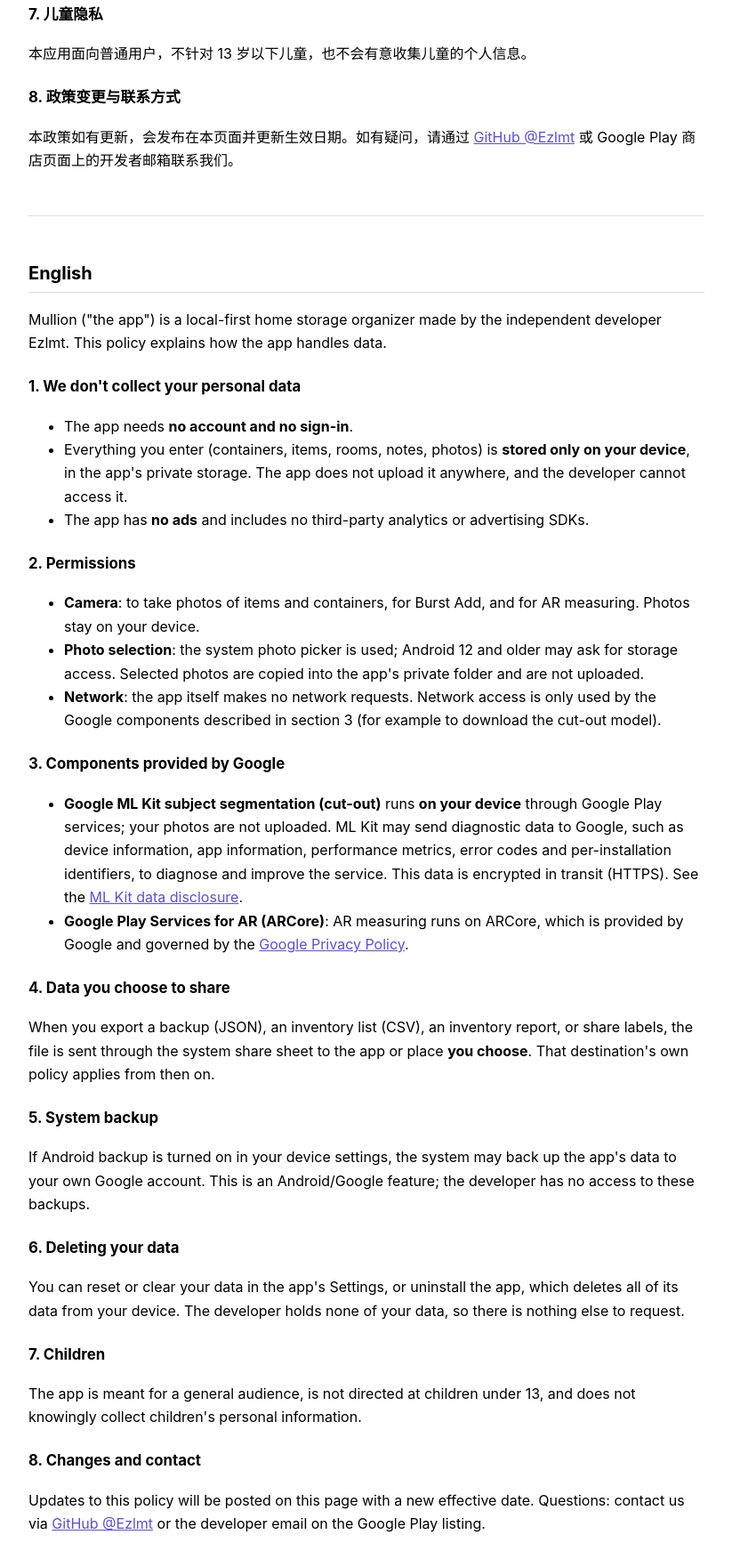
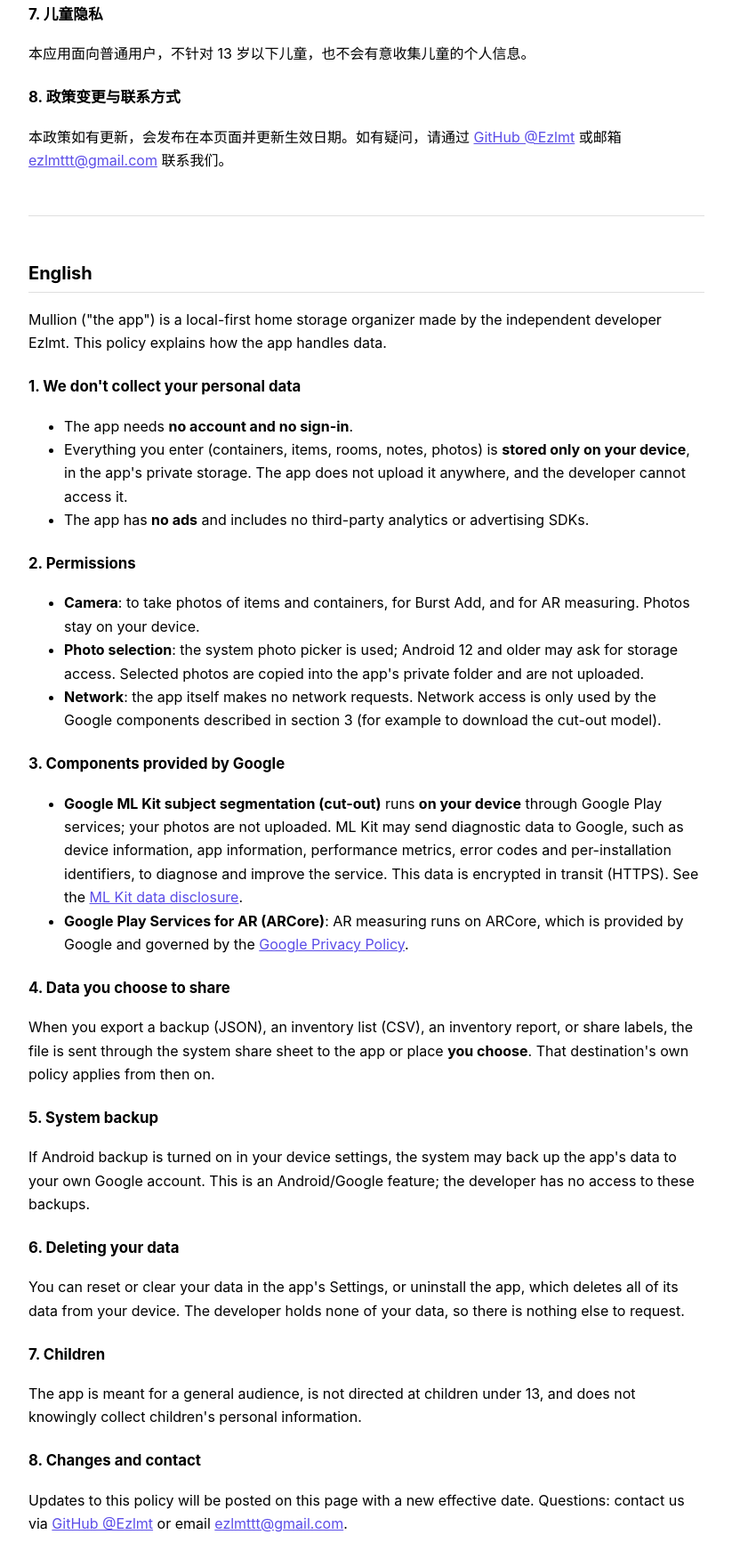
Before and after one commit to Ezlmt/ezlmt.github.io, a plain HTML site: page mullion/privacy/index.html in a window 1280 px wide. Shown: the part 1266-3027 px from the top of the page at 89% size, without its empty margins (228-1051 px from the left). Drawn offline with Linux system fonts and the light colour scheme.

Commit message:
Privacy policy: contact email

```diff
--- a/mullion/privacy/index.html
+++ b/mullion/privacy/index.html
@@ -58,7 +58,7 @@
     <p>本应用面向普通用户，不针对 13 岁以下儿童，也不会有意收集儿童的个人信息。</p>
 
     <h3>8. 政策变更与联系方式</h3>
-    <p>本政策如有更新，会发布在本页面并更新生效日期。如有疑问，请通过 <a href="https://github.com/Ezlmt">GitHub @Ezlmt</a> 或 Google Play 商店页面上的开发者邮箱联系我们。</p>
+    <p>本政策如有更新，会发布在本页面并更新生效日期。如有疑问，请通过 <a href="https://github.com/Ezlmt">GitHub @Ezlmt</a> 或邮箱 <a href="mailto:ezlmttt@gmail.com">ezlmttt@gmail.com</a> 联系我们。</p>
   </section>
 
   <hr />
@@ -100,7 +100,7 @@
     <p>The app is meant for a general audience, is not directed at children under 13, and does not knowingly collect children's personal information.</p>
 
     <h3>8. Changes and contact</h3>
-    <p>Updates to this policy will be posted on this page with a new effective date. Questions: contact us via <a href="https://github.com/Ezlmt">GitHub @Ezlmt</a> or the developer email on the Google Play listing.</p>
+    <p>Updates to this policy will be posted on this page with a new effective date. Questions: contact us via <a href="https://github.com/Ezlmt">GitHub @Ezlmt</a> or email <a href="mailto:ezlmttt@gmail.com">ezlmttt@gmail.com</a>.</p>
   </section>
 </body>
 </html>
```
